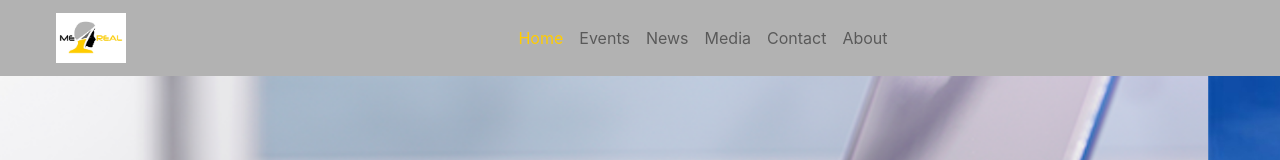
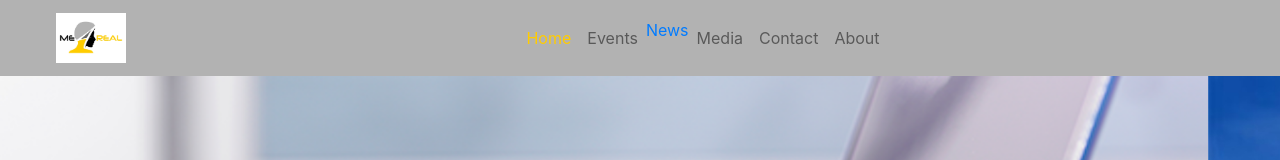
Before and after one commit to kefeh/me4real-frontend, a React (Create React App) app: page / in a window 1280 px wide. Shown: the top 160 px of the page. Built offline with nearby package versions, Linux system fonts and the light colour scheme.

Commit message:
Added link from react-router-dom to check accessibility on github pages

```diff
--- a/src/common/NavigationBar.js
+++ b/src/common/NavigationBar.js
@@ -22,7 +22,7 @@ function NavigationBar(){
                     <Nav className=" justify-content-center" style={{ color: '#FFCC00'}} justify>
                         <Nav.Link style={{ color: '#FFCC00' }}  href="/">Home</Nav.Link>
                         <Nav.Link  href="event">Events</Nav.Link>
-                    <Nav.Link href="news">News</Nav.Link>
+                        <Nav as={Link} to='news' >News</Nav>
                     <Nav.Link href="media">Media</Nav.Link>
                     <Nav.Link href="contact">Contact</Nav.Link>
                     <Nav.Link href="about">About</Nav.Link>
```
